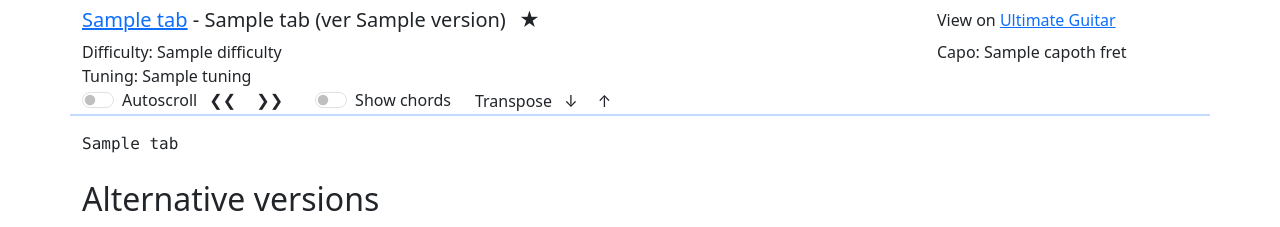
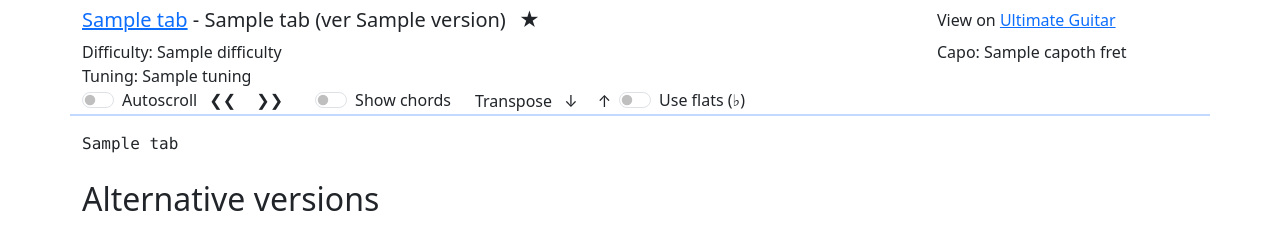
Before and after one commit to kmille/freetar, a Flask app: template freetar/templates/tab.html in a window 1280 px wide. Shown: the part 56-283 px from the top of the page. Run offline with Flask 3, Linux system fonts and the light colour scheme; the template is opened without the code that fills it: most values are stand-ins (such as "Sample title", 1, 10 or a date in 2020).

Commit message:
added flats toggle

```diff
--- a/freetar/static/custom.js
+++ b/freetar/static/custom.js
@@ -24,6 +24,11 @@ $('#checkbox_autoscroll').click(function () {
     } else {
         stopScrolling();
     }
+});
+
+$('#checkbox_use_flats').click(function () {
+    console.log("Use flats: " + $(this).is(':checked'));
+    initialise_transpose();
 });
 
 $(window).on("wheel touchmove", function() {
@@ -109,6 +114,7 @@ function initialise_transpose() {
     //const current = $('#transpose .current')
     const minus = $('#transpose_down')
     const plus = $('#transpose_up')
+    const flats = $('#checkbox_use_flats')
     //current.text(transpose_value)
     plus.click(function () {
         transpose_value = Math.min(11, transpose_value + 1)
@@ -120,6 +126,10 @@ function initialise_transpose() {
         //current.text(transpose_value)
         transpose()
     });
+    flats.click(function () {
+        transpose_value = 0
+        transpose()
+    });
 
     $('.tab').find('.chord-root, .chord-bass').each(function () {
         const text = $(this).text()
@@ -128,13 +138,11 @@ function initialise_transpose() {
 
     function transpose() {
         $('.tab').find('.chord-root, .chord-bass').each(function () {
-            const originalText = $(this).attr('data-original')
-            if (transpose_value === 0) {
-                $(this).text(originalText)
-            } else {
-                const new_text = transpose_note(originalText.trim(), transpose_value)
+            const originalText = $(this).attr('data-original');
+            const use_flats = $('#checkbox_use_flats').is(':checked');
+
+            const new_text = transpose_note(originalText.trim(), transpose_value, use_flats)
                 $(this).text(new_text)
-            }
         });
     }
 
@@ -142,13 +150,13 @@ function initialise_transpose() {
     const noteNames = [
         ['A'],
         ['A#', 'Bb'],
-        ['B','Cb'],
-        ['C', 'B#'],
+        ['B'],
+        ['C'],
         ['C#', 'Db'],
         ['D'],
         ['D#', 'Eb'],
-        ['E', 'Fb'],
-        ['F', 'E#'],
+        ['E'],
+        ['F'],
         ['F#', 'Gb'],
         ['G'],
         ['G#', 'Ab'],
@@ -158,7 +166,7 @@ function initialise_transpose() {
     // next note up or down. Currently just selects the first note name that
     // matches. It doesn't preserve sharp, flat, or any try to determine what
     // key we're in.
-    function transpose_note(note, transpose_value) {
+    function transpose_note(note, transpose_value, use_flats = false) {
 
         let noteIndex = noteNames.findIndex(tone => tone.includes(note));
         if (noteIndex === -1)
@@ -172,7 +180,13 @@ function initialise_transpose() {
             new_index += 12;
         }
 
-        // TODO: Decide on sharp, flat, or natural
+        if (use_flats) {
+            // If we want to use flats, we need to check if the new note is a flat
+            // and if so, return the first flat name
+            if (noteNames[new_index].length > 1) {
+                return noteNames[new_index][1];
+            }
+        }
         return noteNames[new_index][0];
     }
 }
--- a/freetar/templates/tab.html
+++ b/freetar/templates/tab.html
@@ -52,6 +52,12 @@
           <span role="button" id="transpose_down" title="transpose down" class="m-2">↓</span>
           <span role="button" id="transpose_up" title="transpose up" class="m-2">↑</span>
       </div>
+
+      <div class="form-check form-switch me-4">
+          <input class="form-check-input" type="checkbox" role="switch" id="checkbox_use_flats"/>
+          <label class="form-check-label" for="checkbox_use_flats">Use flats (♭)</label>
+      </div>
+
   </div>
 
     <hr class="border border-primary"/>
```
